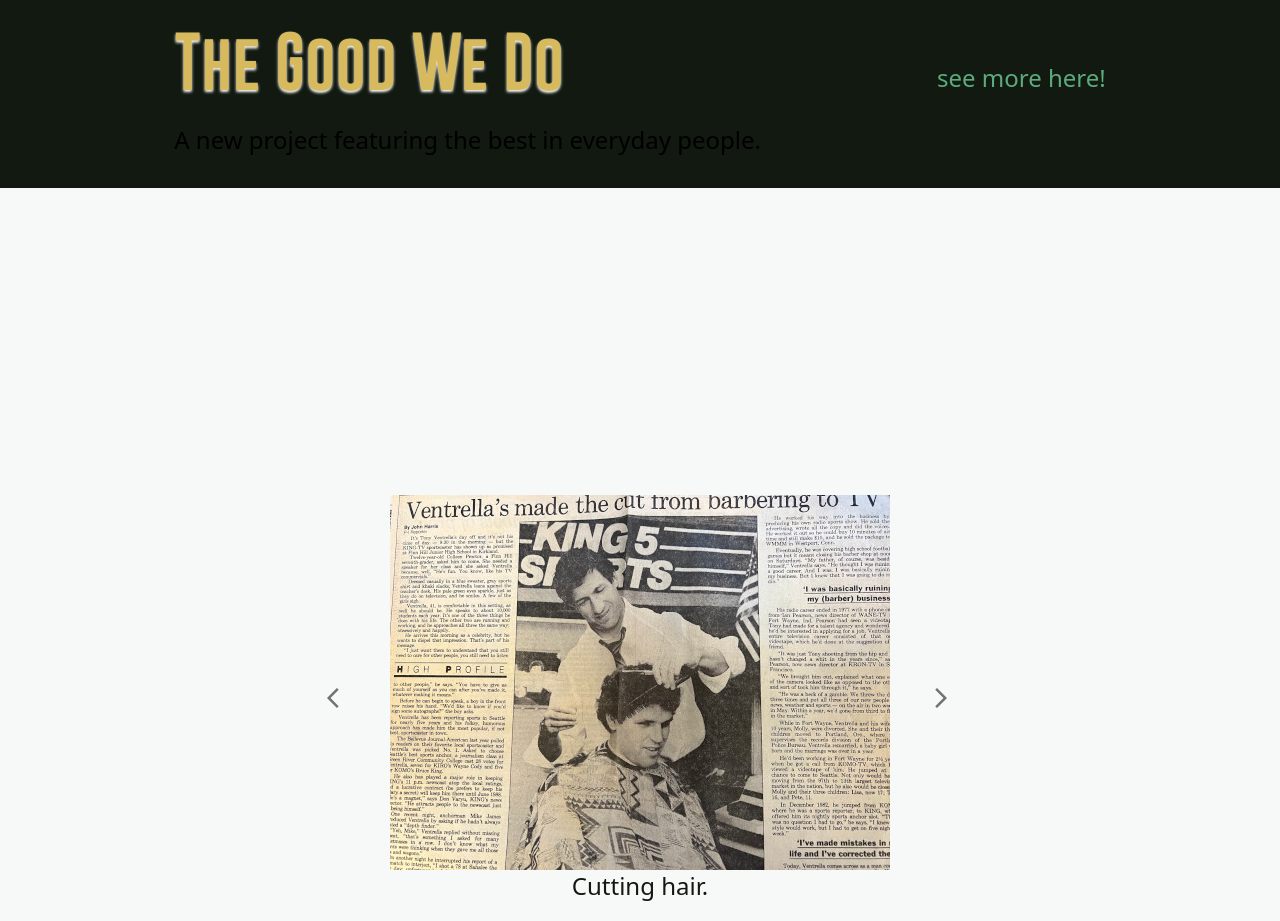
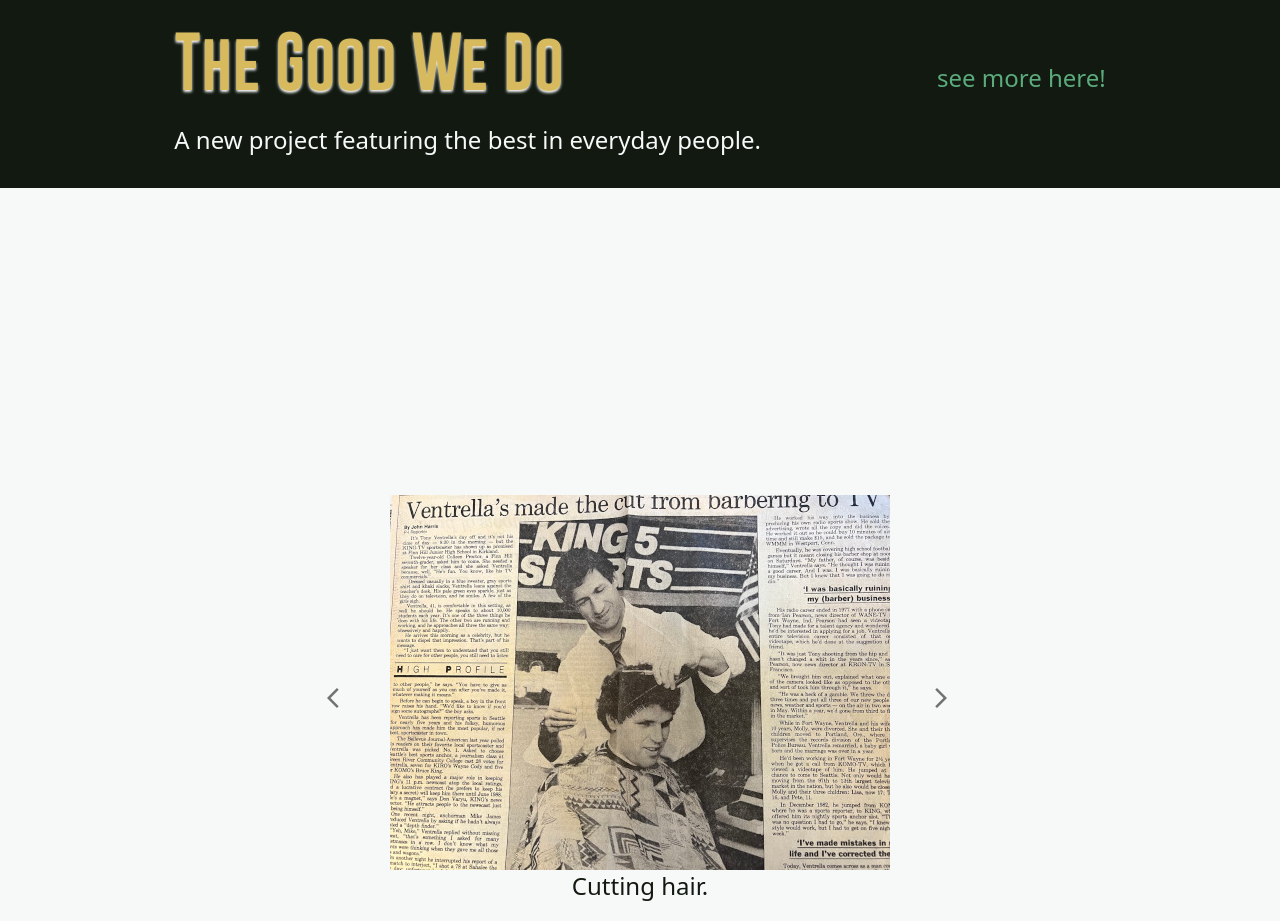
Before and after one commit to Jerud-Moyer/tony-ventrella-web, a Next.js app: page / in a window 1280 px wide. Shown: the part 1600-2521 px from the top of the page. Built offline with nearby package versions, Linux system fonts and the light colour scheme; no server answers.

Commit message:
fix color on banner

```diff
--- a/src/components/GoodWeDoBanner.tsx
+++ b/src/components/GoodWeDoBanner.tsx
@@ -43,7 +43,7 @@ function GoodWeDoBanner() {
           </div>
         </div>
         <div>
-          <div className='text-2xl'>
+          <div className='text-2xl text-soft_white'>
             A new project featuring the best in everyday people.
           </div>
         </div>
```
